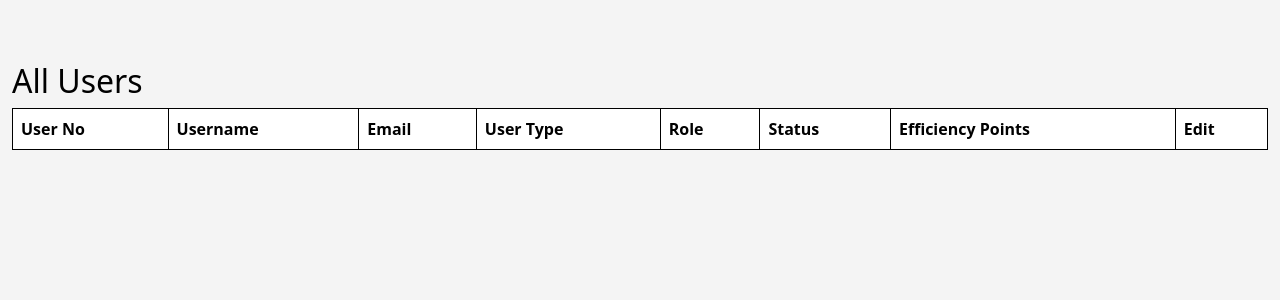
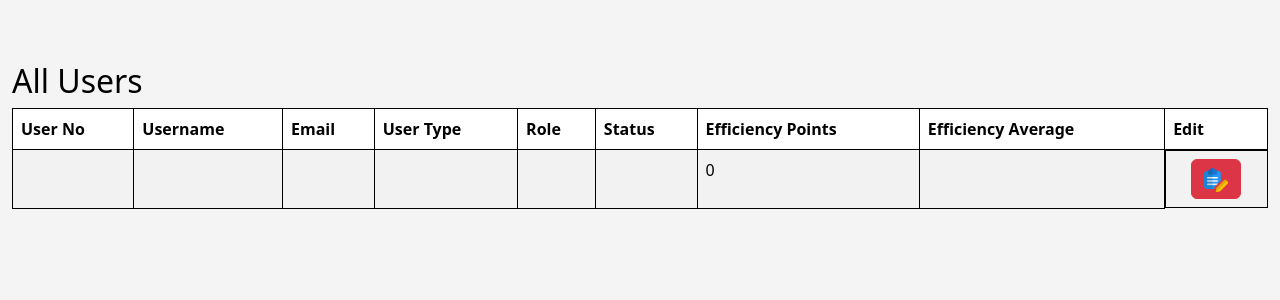
Before and after one commit to alwahid786/HRM, a PHP site: page /efficiency.php in a window 1280 px wide. Shown: the part 58-358 px from the top of the page. Run offline with PHP 8.4, Linux system fonts and the light colour scheme; a user stored in the database is signed in; data comes from the database, SQL or seed files in the repository; data that the repository does not hold is empty; some libraries are stand-ins or nearby versions.

Commit message:
code updated

```diff
--- a/efficiency.php
+++ b/efficiency.php
@@ -78,12 +78,17 @@ $query = "
            COALESCE(uep.points, 0) AS efficiency_points
     FROM users u
     LEFT JOIN (
-        SELECT user_id, MAX(points) AS points
-        FROM user_efficiency_points
-        GROUP BY user_id
+        SELECT user_id, points
+        FROM user_efficiency_points uep1
+        WHERE uep1.id = (
+            SELECT MAX(uep2.id)
+            FROM user_efficiency_points uep2
+            WHERE uep2.user_id = uep1.user_id
+        )
     ) uep ON u.id = uep.user_id
     WHERE u.user_type != 'admin' AND u.status != 'blocked'
 ";
+
 $result_user_data = $conn->query($query);
 
 if ($result_user_data === false) {
@@ -102,6 +107,35 @@ if ($efficiencysql === false) {
         $efficiencyData[] = $row;
     }
 }
+
+
+
+// $userIdQuery = "SELECT DISTINCT user_id FROM user_efficiency_points";
+// $userIdResult = $conn->query($userIdQuery);
+
+// if ($userIdResult === false) {
+//     echo "Error: " . $conn->error;
+// } else {
+//     while ($row = $userIdResult->fetch_assoc()) {
+//         $userId = $row['user_id'];
+//         $efficiencyTotalAverageQuery = "SELECT AVG(points) AS average_points FROM user_efficiency_points WHERE user_id=$userId";
+//         $totalAverageResult = $conn->query($efficiencyTotalAverageQuery);
+
+//         if ($totalAverageResult === false) {
+//             echo "Error: " . $conn->error;
+//         } else {
+//             $averageRow = $totalAverageResult->fetch_assoc();
+//             if ($averageRow) {
+//                 $averagePoints = $averageRow['average_points'];
+//                 echo " $userId  " . $averagePoints . "<br>";
+//             } else {
+//                 echo " $userId.<br>";
+//             }
+//         }
+//     }
+// }
+
+
 ?>
 
 <?php include_once 'partials/admin/navbar.php'; ?>
@@ -119,6 +153,7 @@ if ($efficiencysql === false) {
                     <th>Role</th>
                     <th>Status</th>
                     <th>Efficiency Points</th>
+                    <th>Efficiency Average</th>
                     <th>Edit</th>
                 </tr>
             </thead>
@@ -142,6 +177,9 @@ if ($efficiencysql === false) {
                             <div class="<?php echo htmlspecialchars($statusClass); ?>"><?php echo htmlspecialchars($row['status']); ?></div>
                         </td>
                         <td><?php echo htmlspecialchars($row['efficiency_points']); ?></td>
+                        <td>
+
+                        </td>
                         <td class="d-flex justify-content-center align-items-center">
                             <button type="button" class="btn btn-danger" data-bs-toggle="modal" data-bs-target="#leavelimitModal"
                                 data-userid="<?php echo ($row['id']); ?>">
@@ -177,7 +215,7 @@ if ($efficiencysql === false) {
                                         <div class="mb-3">
                                             <input type="text" name="efficiency_name[]" value="<?php echo htmlspecialchars($data['efficiency']) . ' (' . htmlspecialchars($data['efficiency_points']) . ' points)'; ?>" class="form-control" readonly>
                                             <input type="hidden" name="efficiency_id[]" value="<?php echo htmlspecialchars($data['id']); ?>">
-                                            <input type="number" name="assigned_points[]" class="form-control mt-2" placeholder="Enter points for <?php echo htmlspecialchars($data['efficiency']); ?>" required>
+                                            <input type="number" name="assigned_points[]" class="form-control mt-2" min="0" max="<?php echo htmlspecialchars($data['efficiency_points']) ?>" placeholder="Enter points for <?php echo htmlspecialchars($data['efficiency']); ?>" required>
                                         </div>
                                     <?php endforeach; ?>
                                 <?php else : ?>
```
